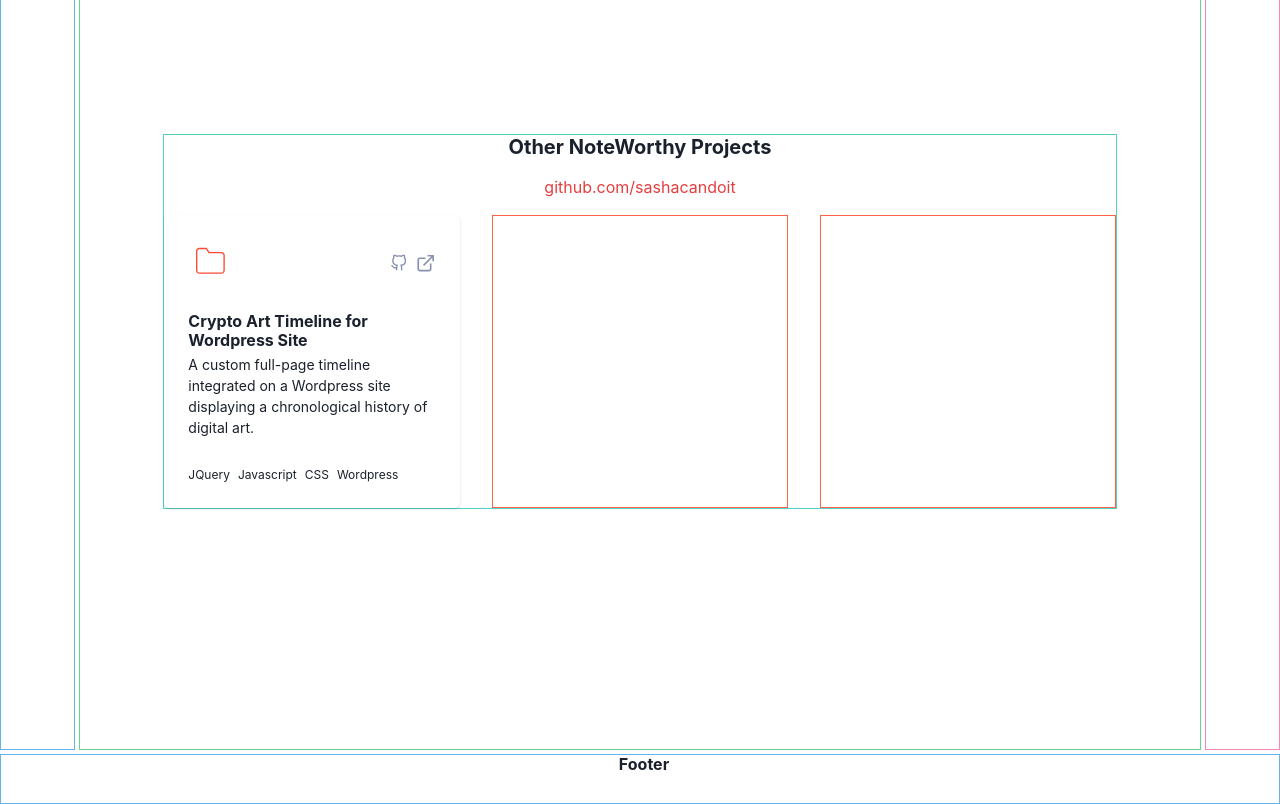
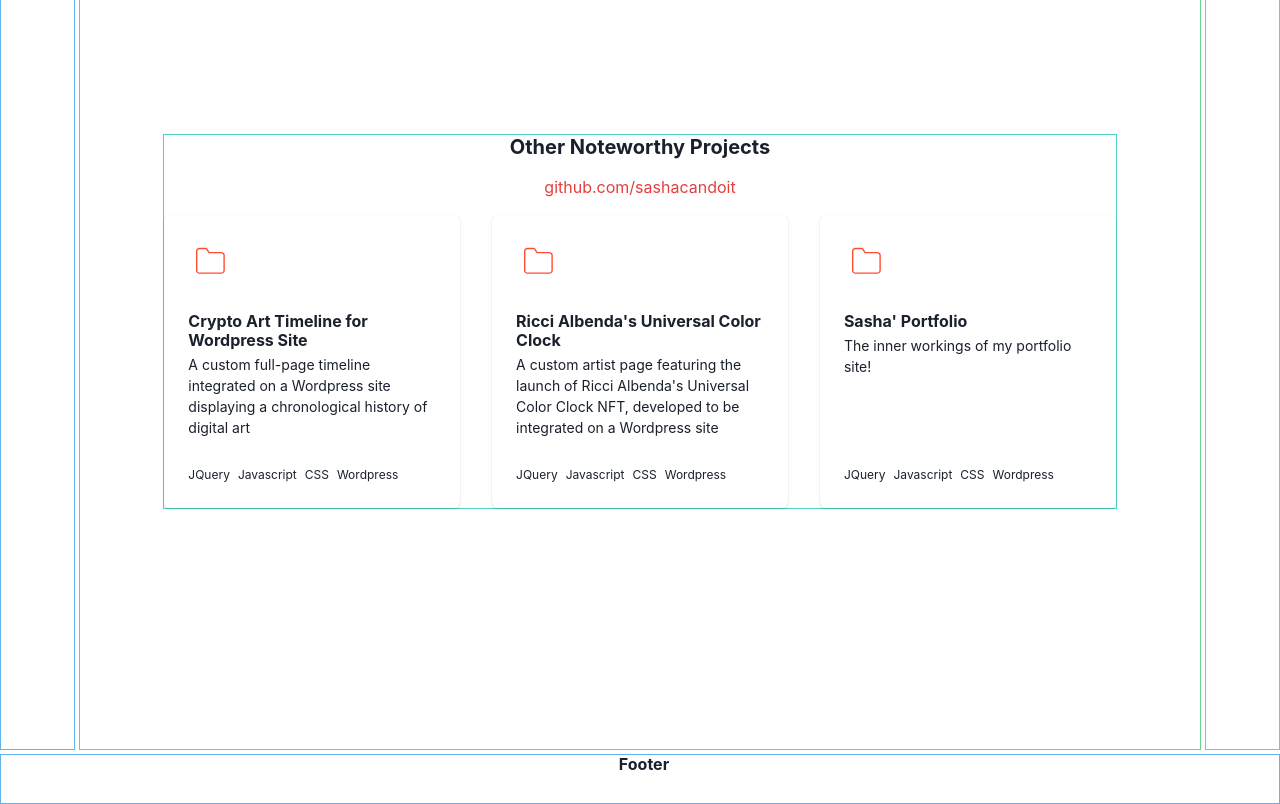
Before and after one commit to sashacandoit/portfolio-2023, a React (Create React App) app: page / in a window 1280 px wide. Shown: the part 3440-4244 px from the top of the page. Built offline with nearby package versions, Linux system fonts and the light colour scheme.

Commit message:
rendering data for other projects section

```diff
--- a/src/sections/OtherProjects.js
+++ b/src/sections/OtherProjects.js
@@ -7,7 +7,7 @@ function OtherProjects() {
     <Container maxW='container.xl' marginTop="15rem" marginBottom="15rem">
       <Stack border='1px' borderColor='teal.300' spacing={4}>
         <Center>
-          <Heading as='h4' size='md'>Other NoteWorthy Projects</Heading>
+          <Heading as='h4' size='md'>Other Noteworthy Projects</Heading>
         </Center>
         <Center>
           <Link color='red.500' href='https://github.com/sashacandoit'>github.com/sashacandoit</Link>
--- a/src/sections/components/ProjectBoxes.js
+++ b/src/sections/components/ProjectBoxes.js
@@ -1,14 +1,16 @@
 import React from "react";
 import { SimpleGrid, Box } from '@chakra-ui/react'
 import ProjectCard from "./ProjectCard";
+import { other_projects } from "../../data/portfolio_data"
+
 
 
 function ProjectBoxes() {
   return (
     <SimpleGrid columns={[2, null, 3]} spacing={8} minHeight='120px'>
-      <ProjectCard />
-      <Box border='1px' borderColor='tomato' height='100%'></Box>
-      <Box border='1px' borderColor='tomato' height='100%'></Box>
+      {other_projects.map((cardContent, cardId) => (
+        <ProjectCard cardContent={cardContent} key={cardId} />
+      ))}
     </SimpleGrid>
   )
 }
--- a/src/sections/components/ProjectCard.js
+++ b/src/sections/components/ProjectCard.js
@@ -1,10 +1,9 @@
 import React from "react";
 import { Card, CardHeader, CardBody, CardFooter, HStack, Stack, Text, Flex, Link, Heading, Box, Spacer } from '@chakra-ui/react'
-import { other_projects } from "../../data/portfolio_data"
 import { FileSvg, GithubIcon, ExternalCustom } from "../../assets/icons/icons";
 
 function ProjectCard(props) {
-  // const { cardContent } = props;
+  const { cardContent } = props;
 
   return (
     <Card variant='elevated' height='100%' padding={1}>
@@ -15,21 +14,26 @@ function ProjectCard(props) {
           </Box>
           <Spacer />
           <HStack gap='2'>
-            <Link href='#' isExternal>
-              <GithubIcon fontSize="1.1em" stroke='#8892B0' fill='none' />
-            </Link>
-            <Link href='#' isExternal>
-              <ExternalCustom fontSize="1.3em" stroke='#8892B0' />
-            </Link>
+            {'github' in {cardContent} &&
+              <Link href={cardContent.github} isExternal>
+                <GithubIcon fontSize="1.1em" stroke='#8892B0' fill='none' />
+              </Link>
+            }
+
+            {'url' in {cardContent} &&
+              <Link href={cardContent.url} isExternal>
+                <ExternalCustom fontSize="1.3em" stroke='#8892B0' />
+              </Link>
+            }
           </HStack>
         </Flex>
       </CardHeader>
 
       <CardBody paddingY='0.5em'>
         <Stack spacing={1}>
-          <Heading size='sm'>Crypto Art Timeline for Wordpress Site</Heading>
+          <Heading size='sm'>{ cardContent.title }</Heading>
           <Text fontSize='sm'>
-            A custom full-page timeline integrated on a Wordpress site displaying a chronological history of digital art.
+            {cardContent.description}
           </Text>
         </Stack>
 
```
